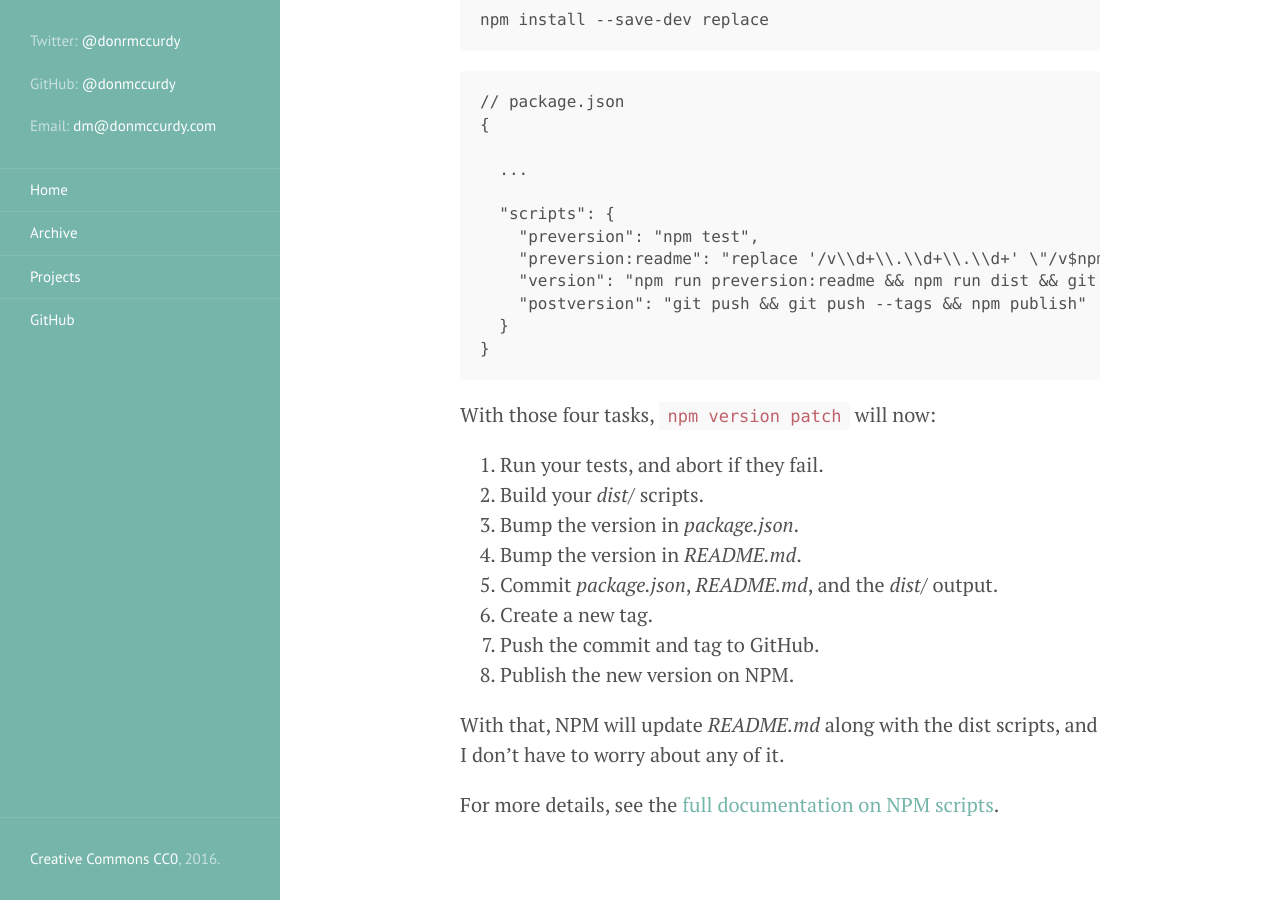
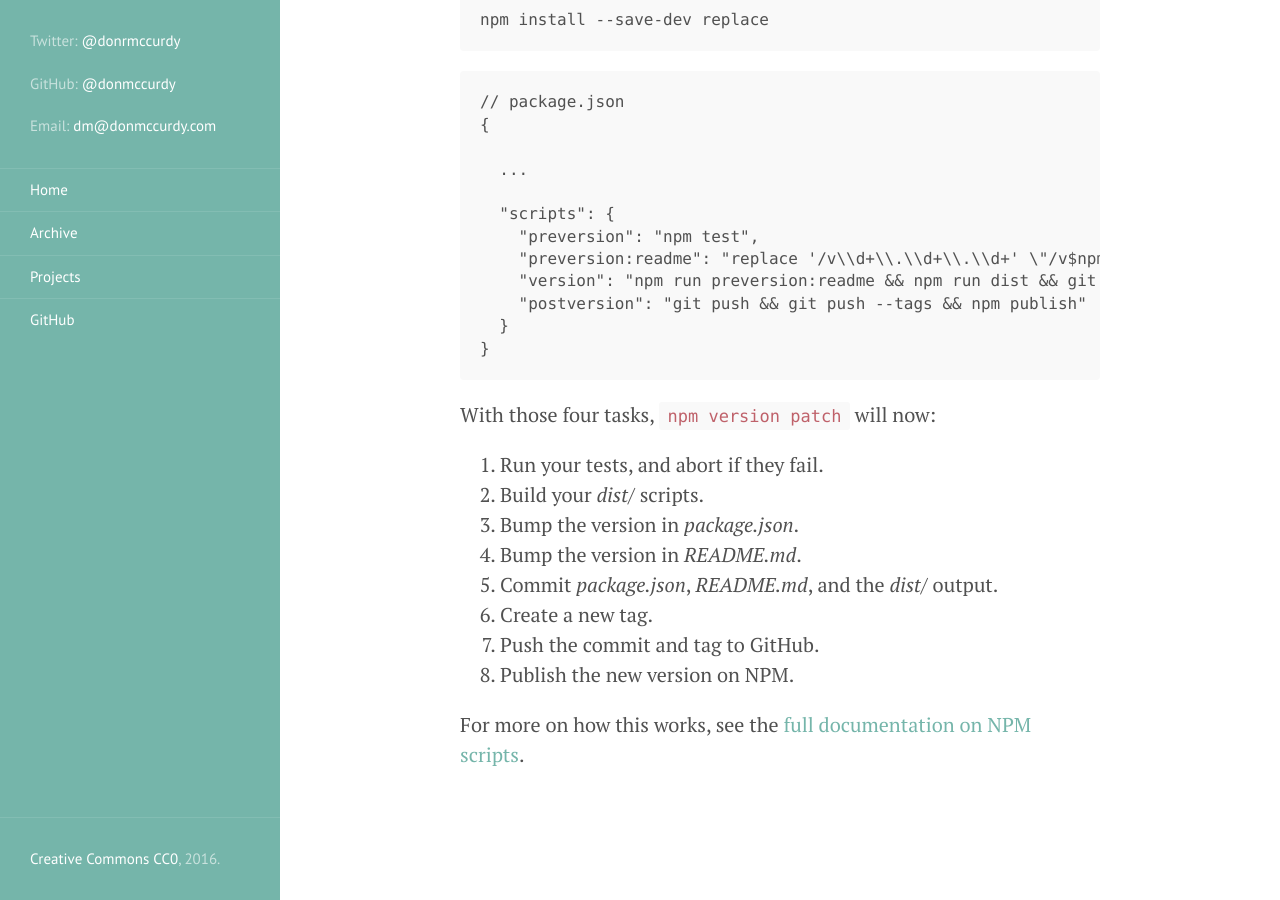
Before and after one commit to donmccurdy/blog, a Jekyll site: the page built from _posts/2016-05-05-npm-version-bumping-extra-files.md, in a window 1280 px wide and 900 px high, scrolled down 982 px. Built offline with Jekyll 4.4.1, drawn with Linux system fonts in a browser that asks for light colours.

Commit message:
Obligatory post cleanup

```diff
--- a/_posts/2016-05-05-npm-version-bumping-extra-files.md
+++ b/_posts/2016-05-05-npm-version-bumping-extra-files.md
@@ -55,11 +55,9 @@ With those four tasks, `npm version patch` will now:
 2. Build your *dist/* scripts.
 3. Bump the version in *package.json*.
 4. Bump the version in *README.md*.
-4. Commit *package.json*, *README.md*, and the *dist/* output.
-5. Create a new tag.
-6. Push the commit and tag to GitHub.
-7. Publish the new version on NPM.
+5. Commit *package.json*, *README.md*, and the *dist/* output.
+6. Create a new tag.
+7. Push the commit and tag to GitHub.
+8. Publish the new version on NPM.
 
-With that, NPM will update *README.md* along with the dist scripts, and I don't have to worry about any of it.
-
-For more details, see the [full documentation on NPM scripts](https://docs.npmjs.com/misc/scripts).
+For more on how this works, see the [full documentation on NPM scripts](https://docs.npmjs.com/misc/scripts).
```
